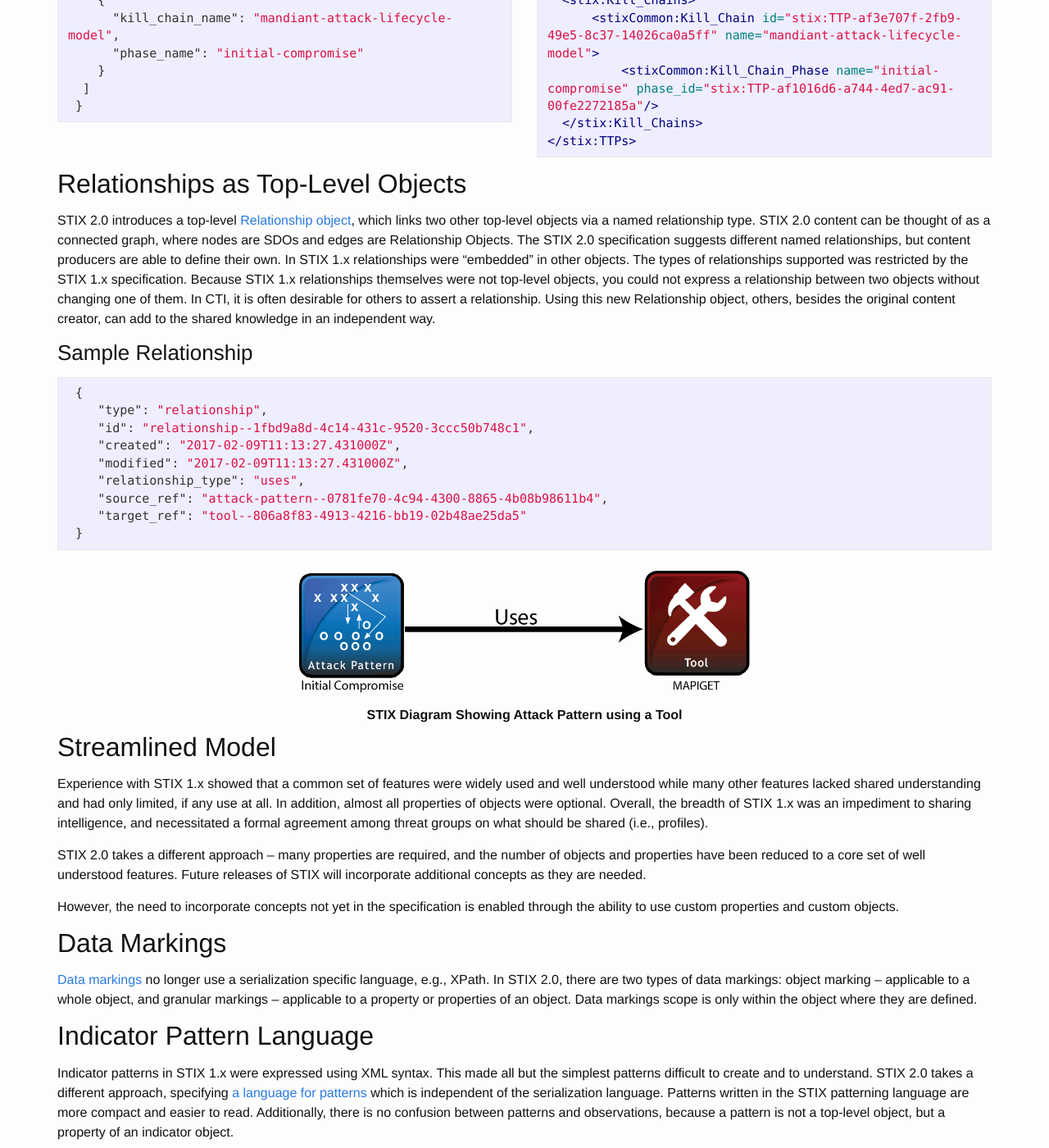
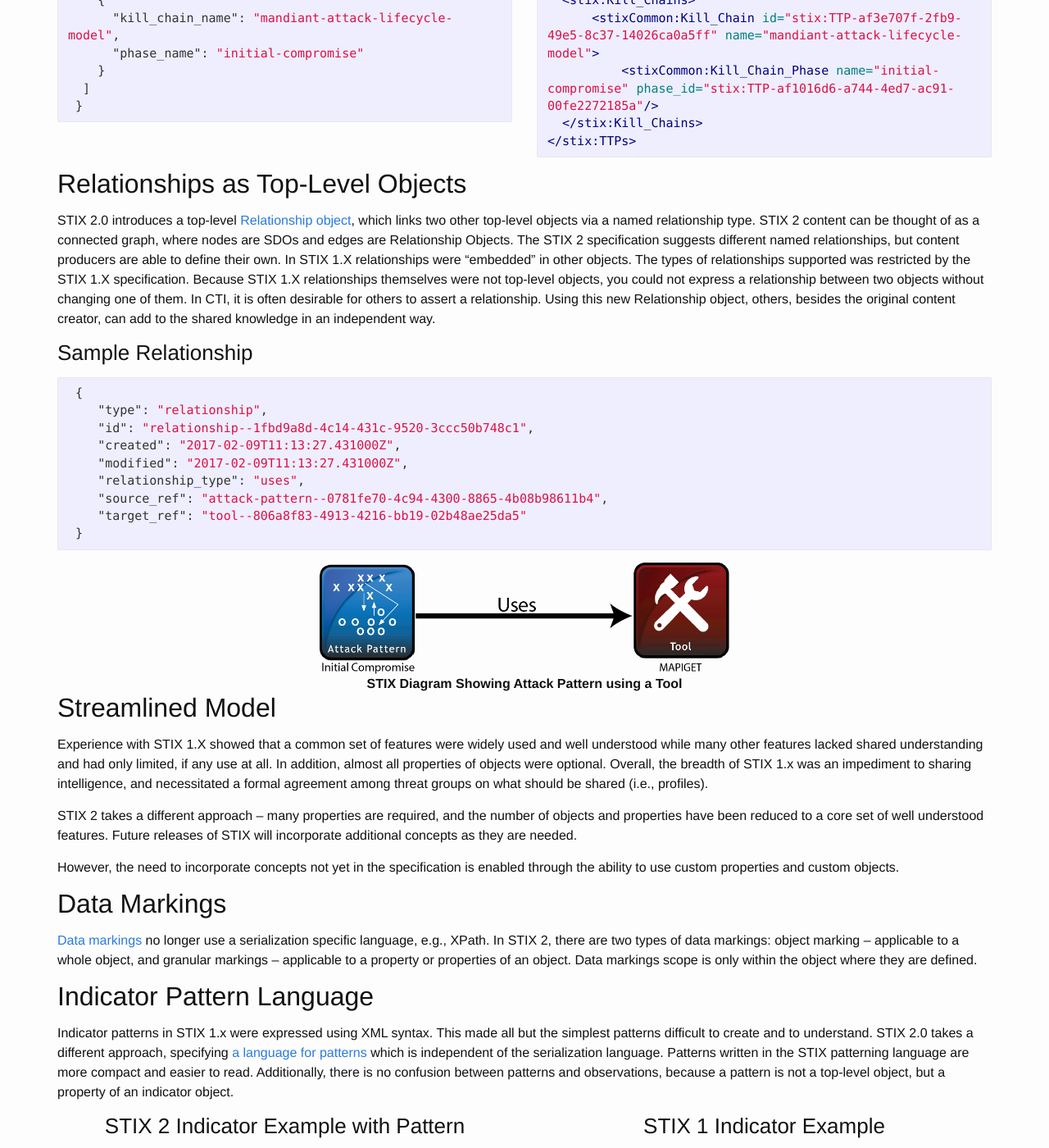
Before and after one commit to oasis-open/cti-documentation, a Jekyll site: the page built from stix/compare.md, in a window 1280 px wide and 1400 px high, scrolled down 994 px. Shown: the whole window at 82% size. Built offline with Jekyll 4.4.1, drawn with Linux system fonts in a browser that asks for light colours; some of the changed text lies outside the part shown.

Commit message:
Made all site images mobile friendly

````diff
--- a/stix/compare.md
+++ b/stix/compare.md
@@ -1,6 +1,6 @@
 ---
 layout: page
-title: Comparing STIX 1.x/CybOX 2.x with STIX 2
+title: Comparing STIX 1.X/CybOX 2.X with STIX 2
 short_title: Comparing STIX 1 and 2
 categories: stix
 ---
@@ -18,9 +18,9 @@
 
 ## STIX Domain Objects
 
-All objects in STIX 2.0 are [at the top-level](https://docs.google.com/document/d/1dIrh1Lp3KAjEMm8o2VzAmuV0Peu-jt9aAh1IHrjAroM/pub#h.1j0vun2r7rgb), rather than being embedded in other objects. These objects are called STIX Domain Objects (SDO). Some object properties use a reference to another object’s id directly (e.g., created\_by\_ref), but most relationships are expressed using the top-level Relationship object.
+All objects in STIX 2 are [at the top-level](https://docs.google.com/document/d/1dIrh1Lp3KAjEMm8o2VzAmuV0Peu-jt9aAh1IHrjAroM/pub#h.1j0vun2r7rgb), rather than being embedded in other objects. These objects are called STIX Domain Objects (SDO). Some object properties use a reference to another object’s id directly (e.g., created\_by\_ref), but most relationships are expressed using the top-level Relationship object.
 
-The generic TTP (tactics, techniques, procedures) and Exploit Target types from STIX 1.x have been split into separate top-level objects (Attack Pattern, Malware, Tool and Vulnerability) with specific purposes in STIX 2.0.
+The generic TTP (tactics, techniques, procedures) and Exploit Target types from STIX 1.X have been split into separate top-level objects (Attack Pattern, Malware, Tool and Vulnerability) with specific purposes in STIX 2.
 
 <div class="row">
 <div class="col-md-6" markdown="1">
@@ -80,7 +80,7 @@
 
 ## Relationships as Top-Level Objects
 
-STIX 2.0 introduces a top-level [Relationship object](https://docs.google.com/document/d/1dIrh1Lp3KAjEMm8o2VzAmuV0Peu-jt9aAh1IHrjAroM/pub#h.l326yout8qc1), which links two other top-level objects via a named relationship type. STIX 2.0 content can be thought of as a connected graph, where nodes are SDOs and edges are Relationship Objects. The STIX 2.0 specification suggests different named relationships, but content producers are able to define their own. In STIX 1.x relationships were “embedded” in other objects. The types of relationships supported was restricted by the STIX 1.x specification. Because STIX 1.x relationships themselves were not top-level objects, you could not express a relationship between two objects without changing one of them. In CTI, it is often desirable for others to assert a relationship. Using this new Relationship object, others, besides the original content creator, can add to the shared knowledge in an independent way.
+STIX 2.0 introduces a top-level [Relationship object](https://docs.google.com/document/d/1dIrh1Lp3KAjEMm8o2VzAmuV0Peu-jt9aAh1IHrjAroM/pub#h.l326yout8qc1), which links two other top-level objects via a named relationship type. STIX 2 content can be thought of as a connected graph, where nodes are SDOs and edges are Relationship Objects. The STIX 2 specification suggests different named relationships, but content producers are able to define their own. In STIX 1.X relationships were “embedded” in other objects. The types of relationships supported was restricted by the STIX 1.X specification. Because STIX 1.X relationships themselves were not top-level objects, you could not express a relationship between two objects without changing one of them. In CTI, it is often desirable for others to assert a relationship. Using this new Relationship object, others, besides the original content creator, can add to the shared knowledge in an independent way.
 
 ### Sample Relationship
 
@@ -95,22 +95,22 @@
     "target_ref": "tool--806a8f83-4913-4216-bb19-02b48ae25da5"
  }
 ```
-<div class="figure center-block text-center" markdown="span">
-![STIX 2.0 Diagram 3]({{ site.baseurl }}/img/NewSTIXdiagram3.PNG){: .figure-img .img-fluid}
+<div class="center-block text-center about-fig" markdown="span">
+![STIX 2 Diagram 3]({{ site.baseurl }}/img/NewSTIXdiagram3.PNG)
 **STIX Diagram Showing Attack Pattern using a Tool**
 </div>
 
 ## Streamlined Model
 
-Experience with STIX 1.x showed that a common set of features were widely used and well understood while many other features lacked shared understanding and had only limited, if any use at all. In addition, almost all properties of objects were optional. Overall, the breadth of STIX 1.x was an impediment to sharing intelligence, and necessitated a formal agreement among threat groups on what should be shared (i.e., profiles).
+Experience with STIX 1.X showed that a common set of features were widely used and well understood while many other features lacked shared understanding and had only limited, if any use at all. In addition, almost all properties of objects were optional. Overall, the breadth of STIX 1.x was an impediment to sharing intelligence, and necessitated a formal agreement among threat groups on what should be shared (i.e., profiles).
 
-STIX 2.0 takes a different approach – many properties are required, and the number of objects and properties have been reduced to a core set of well understood features. Future releases of STIX will incorporate additional concepts as they are needed.
+STIX 2 takes a different approach – many properties are required, and the number of objects and properties have been reduced to a core set of well understood features. Future releases of STIX will incorporate additional concepts as they are needed.
 
 However, the need to incorporate concepts not yet in the specification is enabled through the ability to use custom properties and custom objects.
 
 ## Data Markings
 
-[Data markings](https://docs.google.com/document/d/1dIrh1Lp3KAjEMm8o2VzAmuV0Peu-jt9aAh1IHrjAroM/pub#h.j0uqagkk6m9n) no longer use a serialization specific language, e.g., XPath. In STIX 2.0, there are two types of data markings: object marking – applicable to a whole object, and granular markings – applicable to a property or properties of an object. Data markings scope is only within the object where they are defined.
+[Data markings](https://docs.google.com/document/d/1dIrh1Lp3KAjEMm8o2VzAmuV0Peu-jt9aAh1IHrjAroM/pub#h.j0uqagkk6m9n) no longer use a serialization specific language, e.g., XPath. In STIX 2, there are two types of data markings: object marking – applicable to a whole object, and granular markings – applicable to a property or properties of an object. Data markings scope is only within the object where they are defined.
 
 ## Indicator Pattern Language
 
````
Also changed, not shown: stix/walkthrough.md (+4 -4 lines).
